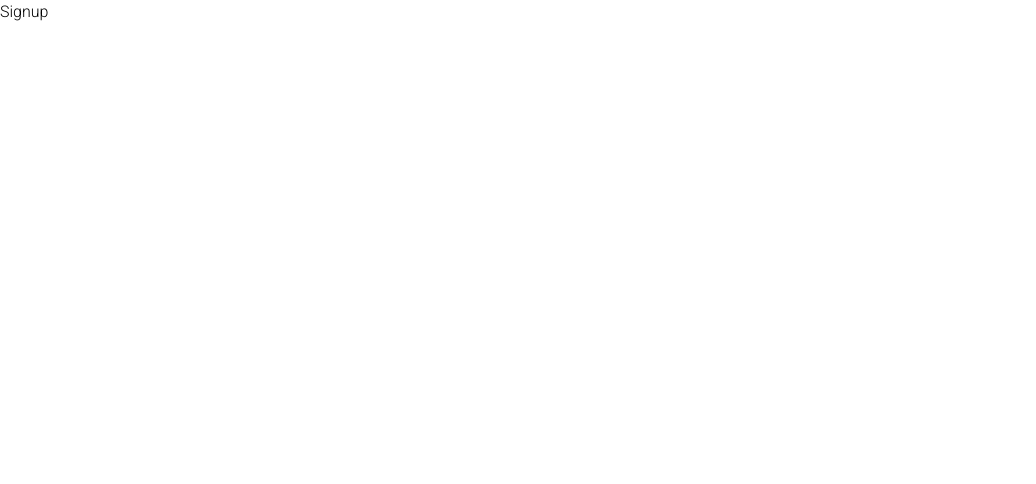
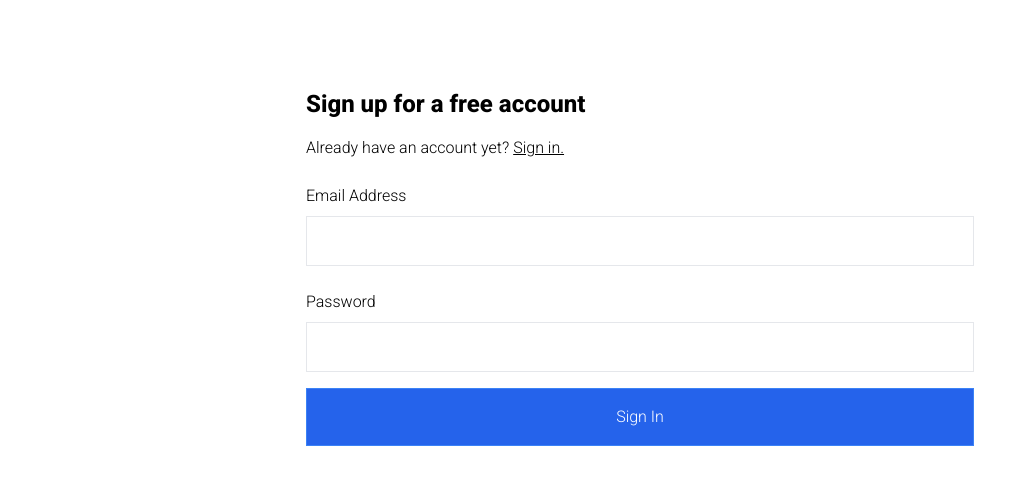
Before and after one commit to abr-ya/react-firebase-login, a React app: page /signup in a window 1280 px wide. Shown: the top 484 px of the page, without its empty margins (0-1036 px from the left). Built offline with nearby package versions, Linux system fonts and the light colour scheme; the HTML template or start-up script is replaced by a standard one.

Commit message:
feat: Update Sign pages

```diff
--- a/src/context/AuthContext.ts
+++ /dev/null
@@ -1,9 +0,0 @@
-import { createContext, useContext, useEffect, useState } from 'react';
-import {
-  createUserWithEmailAndPassword,
-  signInWithEmailAndPassword,
-  signOut,
-  onAuthStateChanged,
-} from 'firebase/auth';
-
-const UserContext = createContext({});
--- /dev/null
+++ b/src/context/AuthContext.tsx
@@ -0,0 +1,38 @@
+import { ReactElement } from "react";
+import { createContext, useContext, useEffect, useState } from "react";
+import {
+  createUserWithEmailAndPassword,
+  signInWithEmailAndPassword,
+  signOut,
+  onAuthStateChanged,
+} from "firebase/auth";
+import { auth } from "../services/fire";
+
+interface IAuthContextProvider {
+  children: ReactElement;
+}
+
+interface IСreateUser {
+  email: string;
+  password: string;
+}
+
+const UserContext = createContext({});
+
+export const AuthContextProvider = ({ children }: IAuthContextProvider) => {
+  const [user, setUser] = useState({});
+
+  const createUser = ({ email, password }: IСreateUser) => {
+    return createUserWithEmailAndPassword(auth, email, password);
+  };
+
+  return (
+    <UserContext.Provider value={{ createUser, user }}>
+      {children}
+    </UserContext.Provider>
+  );
+};
+
+export const UserAuth = () => {
+  return useContext(UserContext);
+};
--- a/src/pages/Signin.tsx
+++ b/src/pages/Signin.tsx
@@ -1,4 +1,5 @@
 import { useEffect } from "react";
+import { Link } from "react-router-dom";
 
 const Signin = (): JSX.Element => {
   useEffect(() => {
@@ -6,10 +7,16 @@ const Signin = (): JSX.Element => {
   }, []);
 
   return (
-    <div>
-      <h1 className="p-5 py-2 text-2xl font-bold text-green-600 bg-yellow-300">
-        Sign in to your account
-      </h1>
+    <div className="max-w-[700px] mx-auto my-16 p-4">
+      <div>
+        <h1 className="text-2xl font-bold py-2">Sign in to your account</h1>
+        <p className="py-2">
+          Don&apos;t have an account yet?{" "}
+          <Link to="/signup" className="underline">
+            Sign up.
+          </Link>
+        </p>
+      </div>
     </div>
   );
 };
--- a/src/pages/Signup.tsx
+++ b/src/pages/Signup.tsx
@@ -1,13 +1,47 @@
-import { useEffect } from "react";
+import { useState, FormEvent } from "react";
+import { Link } from "react-router-dom";
 
 const Signup = (): JSX.Element => {
-  useEffect(() => {
-    console.log("Signup!");
-  }, []);
+  const [email, setEmail] = useState("");
+  const [pass, setPass] = useState("");
+
+  const handleSubmit = async (e: FormEvent<HTMLFormElement>) => {
+    e.preventDefault();
+    console.log("создать пользователя", email, pass);
+  };
 
   return (
-    <div>
-      <h1>Signup</h1>
+    <div className="max-w-[700px] mx-auto my-16 p-4">
+      <div>
+        <h1 className="text-2xl font-bold py-2">Sign up for a free account</h1>
+        <p className="py-2">
+          Already have an account yet?{" "}
+          <Link to="/" className="underline">
+            Sign in.
+          </Link>
+        </p>
+      </div>
+      <form onSubmit={handleSubmit}>
+        <div className="flex flex-col py-2">
+          <label className="py-2 font-medium">Email Address</label>
+          <input
+            onChange={(e) => setEmail(e.target.value)}
+            className="border p-3"
+            type="email"
+          />
+        </div>
+        <div className="flex flex-col py-2">
+          <label className="py-2 font-medium">Password</label>
+          <input
+            onChange={(e) => setPass(e.target.value)}
+            className="border p-3"
+            type="password"
+          />
+        </div>
+        <button className="border border-blue-500 bg-blue-600 hover:bg-blue-500 w-full p-4 my-2 text-white">
+          Sign In
+        </button>
+      </form>
     </div>
   );
 };
--- a/src/services/fire.ts
+++ b/src/services/fire.ts
@@ -18,5 +18,5 @@ const firebaseConfig = {
 
 // Initialize Firebase
 const app = initializeApp(firebaseConfig);
-const auth = getAuth(app);
+export const auth = getAuth(app);
 export default app;
```
